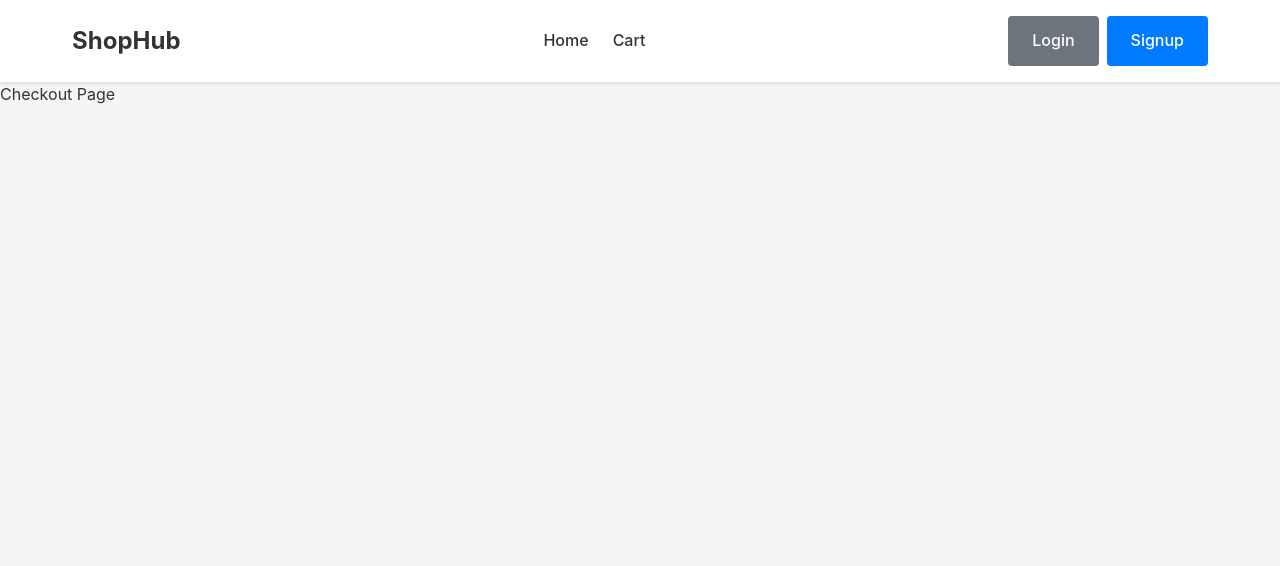
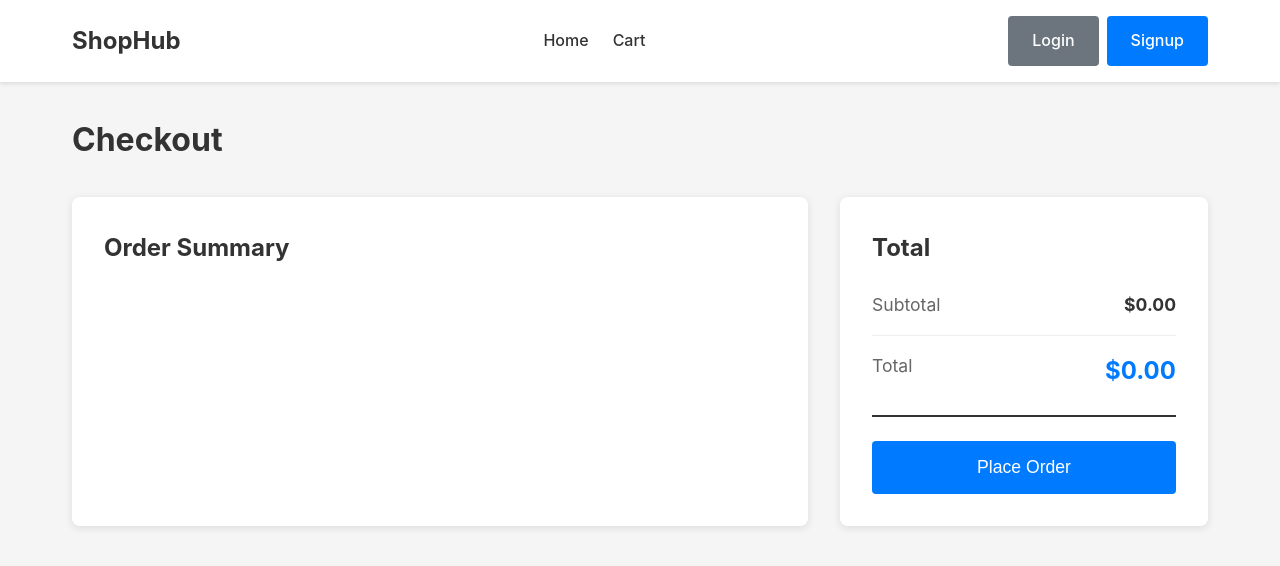
Before and after one commit to Muhferry/ecommerce-react-course-website, a React (Vite) app: page /checkout in a window 1280 px wide. Shown: the top 566 px of the page. Built offline with nearby package versions, Linux system fonts and the light colour scheme.

Commit message:
Finished cart and checkout

```diff
--- a/src/App.jsx
+++ b/src/App.jsx
@@ -7,10 +7,12 @@
 import "./App.css";
 import AuthProvider from "./context/AuthContext";
 import ProductDetails from "./pages/ProductDetails";
+import CartProvider from "./context/CartContext";
 
 function App() {
   return (
     <AuthProvider>
+      <CartProvider>
         <div className="app">
           <Navbar />
           <Routes>
@@ -20,6 +22,7 @@
             <Route path="/products/:id" element={<ProductDetails />} />
           </Routes>
         </div>
+      </CartProvider>
     </AuthProvider>
   );
 }
--- a/src/components/ProductCard.jsx
+++ b/src/components/ProductCard.jsx
@@ -1,5 +1,13 @@
 import { Link } from "react-router-dom";
+import { useCart } from "../context/CartContext";
+
 export default function ProductCard({ product }) {
+  const { addToCart, cartItems } = useCart();
+  const productInCart = cartItems.find((item) => item.id === product.id);
+  const productQuantityLabel = productInCart
+    ? `(${productInCart.quantity})`
+    : "";
+
   return (
     <div className="product-card">
       <img
@@ -14,7 +22,12 @@
           <Link className="btn btn-secondary" to={`/products/${product.id}`}>
             View Details
           </Link>
-          <button className="btn btn-primary">Add to Cart</button>
+          <button
+            className="btn btn-primary"
+            onClick={() => addToCart(product.id)}
+          >
+            Add to Cart {productQuantityLabel}
+          </button>
         </div>
       </div>
     </div>
--- /dev/null
+++ b/src/context/CartContext.jsx
@@ -0,0 +1,79 @@
+import { createContext, useContext, useState } from "react";
+import { getProductById } from "../data/product";
+
+const CartContext = createContext(null);
+
+export default function CartProvider({ children }) {
+  const [cartItems, setCartItems] = useState([]);
+
+  function addToCart(productId) {
+    const existing = cartItems.find((item) => item.id === productId);
+    if (existing) {
+      const currentQuantity = existing.quantity;
+      const updateCartItems = cartItems.map((item) =>
+        item.id === productId
+          ? { id: productId, quantity: currentQuantity + 1 }
+          : item,
+      );
+      setCartItems(updateCartItems);
+    } else {
+      setCartItems([...cartItems, { id: productId, quantity: 1 }]);
+    }
+  }
+
+  function getCartItemsWithProducts() {
+    return cartItems
+      .map((item) => ({ ...item, product: getProductById(item.id) }))
+      .filter((item) => item.product);
+  }
+
+  function removeFromCart(productId) {
+    setCartItems(cartItems.filter((item) => item.id !== productId));
+  }
+
+  function updateQuantity(productId, quantity) {
+    if (quantity <= 0) {
+      removeFromCart(productId);
+      return;
+    }
+    setCartItems(
+      cartItems.map((item) =>
+        item.id === productId ? { ...item, quantity } : item,
+      ),
+    );
+  }
+
+  function getCartTotal() {
+    const total = cartItems.reduce((total, item) => {
+      const product = getProductById(item.id);
+      return total + (product ? product.price * item.quantity : 0);
+    }, 0);
+
+    return total;
+  }
+
+  function clearCart() {
+    setCartItems([]);
+  }
+
+  return (
+    <CartContext.Provider
+      value={{
+        cartItems,
+        addToCart,
+        getCartItemsWithProducts,
+        updateQuantity,
+        removeFromCart,
+        getCartTotal,
+        clearCart,
+      }}
+    >
+      {children}
+    </CartContext.Provider>
+  );
+}
+
+export function useCart() {
+  const context = useContext(CartContext);
+  return context;
+}
--- a/src/pages/Checkout.jsx
+++ b/src/pages/Checkout.jsx
@@ -1,3 +1,91 @@
+import { useCart } from "../context/CartContext";
+
 export default function Checkout() {
-  return <div>Checkout Page</div>;
+  const {
+    getCartItemsWithProducts,
+    updateQuantity,
+    removeFromCart,
+    getCartTotal,
+    clearCart,
+  } = useCart();
+  const cartItems = getCartItemsWithProducts();
+  const total = getCartTotal();
+
+  function placeOrder() {
+    alert("Succesful order!");
+    clearCart();
+  }
+
+  return (
+    <div className="page">
+      <div className="container">
+        <h1 className="page-title">Checkout</h1>
+        <div className="checkout-container">
+          <div className="checkout-items">
+            <h2 className="checkout-section-title">Order Summary</h2>
+            {cartItems.map((item) => (
+              <div className="checkout-item" key={item.id}>
+                <img
+                  src={item.product.image}
+                  alt={item.product.name}
+                  className="checkout-item-image"
+                />
+                <div className="checkout-item-details">
+                  <h3 className="checkout-item-name">{item.product.name}</h3>
+                  <p className="checkout-item-price">
+                    ${item.product.price} each
+                  </p>
+                </div>
+                <div className="checkout-item-controls">
+                  <div className="quantity-controls">
+                    <button
+                      className="quantity-btn"
+                      onClick={() => updateQuantity(item.id, item.quantity - 1)}
+                    >
+                      -
+                    </button>
+                    <span className="quantity-value">{item.quantity}</span>
+                    <button
+                      className="quantity-btn"
+                      onClick={() => updateQuantity(item.id, item.quantity + 1)}
+                    >
+                      +
+                    </button>
+                  </div>
+                  <p className="checkout-item-total">
+                    ${(item.product.price * item.quantity).toFixed(2)}
+                  </p>
+                  <button
+                    className="btn btn-secondary btn-small"
+                    onClick={() => removeFromCart(item.id)}
+                  >
+                    Remove
+                  </button>
+                </div>
+              </div>
+            ))}
+          </div>
+          <div className="checkout-summary">
+            <h2 className="checkout-section-title">Total</h2>
+            <div className="checkout-total">
+              <p className="checkout-total-label">Subtotal</p>
+              <p className="checkout-total-value">${total.toFixed(2)}</p>
+            </div>
+            <div className="checkout-total">
+              <p className="checkout-total-label">Total</p>
+              <p className="checkout-total-value checkout-total-final ">
+                ${total.toFixed(2)}
+              </p>
+            </div>
+            <button
+              className="btn btn-primary btn-large btn-block"
+              onClick={placeOrder}
+            >
+              Place Order
+            </button>
+          </div>
+        </div>
+      </div>
+    </div>
+  );
 }
--- a/src/pages/ProductDetails.jsx
+++ b/src/pages/ProductDetails.jsx
@@ -1,10 +1,12 @@
 import { useEffect, useState } from "react";
 import { Navigate, useParams } from "react-router-dom";
 import { getProductById } from "../data/product";
+import { useCart } from "../context/CartContext";
 
 export default function ProductDetails() {
   const { id } = useParams();
   const [product, setProduct] = useState(null);
+  const { addToCart, cartItems } = useCart();
 
   useEffect(() => {
     const fondproduct = getProductById(id);
@@ -21,6 +23,11 @@
     return <h1>Loading...</h1>;
   }
 
+  const productInCart = cartItems.find((item) => item.id === product.id);
+  const productQuantityLabel = productInCart
+    ? `(${productInCart.quantity})`
+    : "";
+
   return (
     <div className="page">
       <div className="container">
@@ -32,7 +39,12 @@
             <h1 className="product-detail-name">{product.name}</h1>
             <p className="product-detail-price">{product.price}</p>
             <p className="product-detail-description">{product.description}</p>
-            <button className="btn btn-primary">Add to Cart</button>
+            <button
+              className="btn btn-primary"
+              onClick={() => addToCart(product.id)}
+            >
+              Add to Cart {productQuantityLabel}
+            </button>
           </div>
         </div>
       </div>
```
Lines whose indentation alone changed are shown as unchanged.
